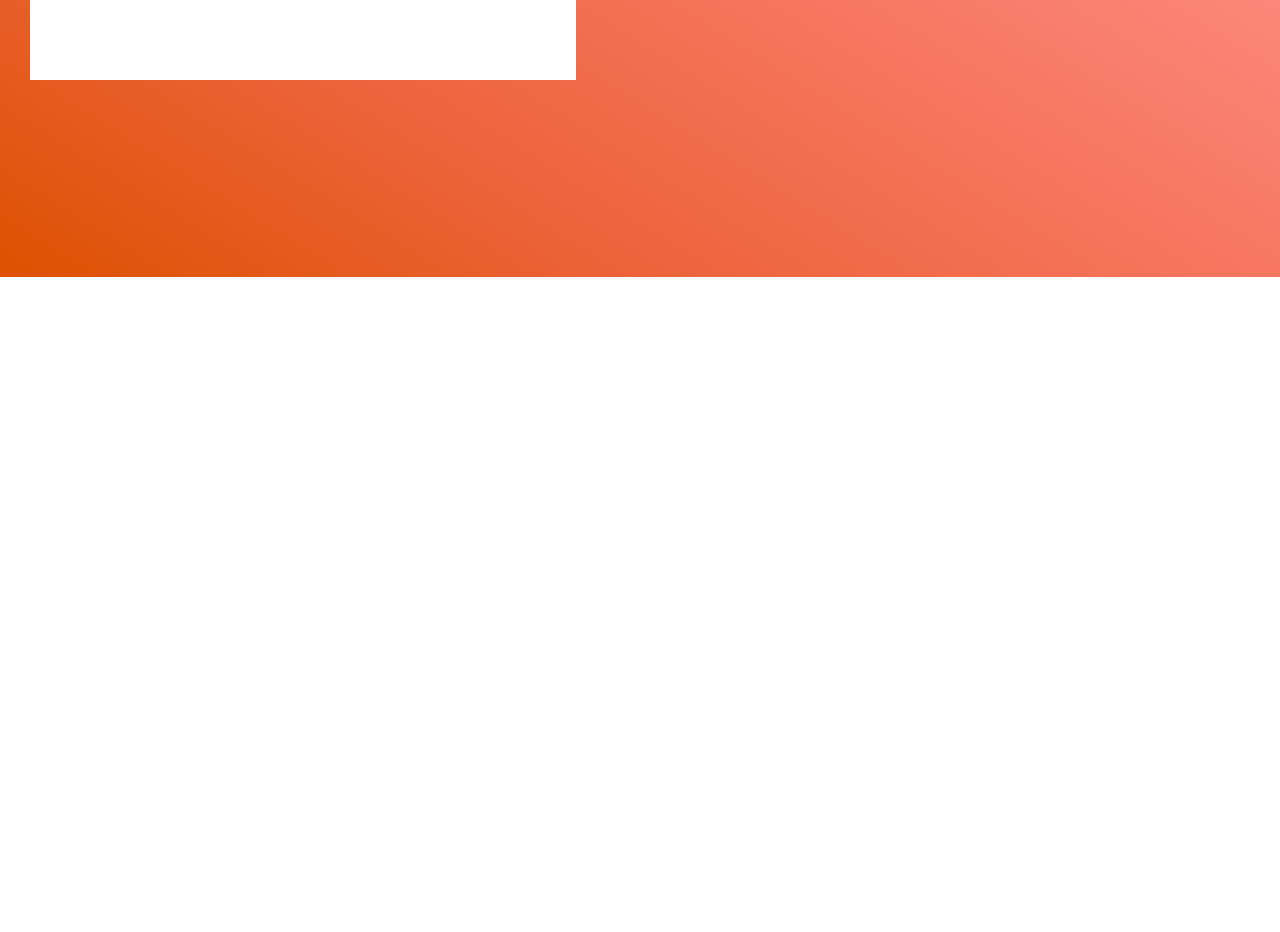
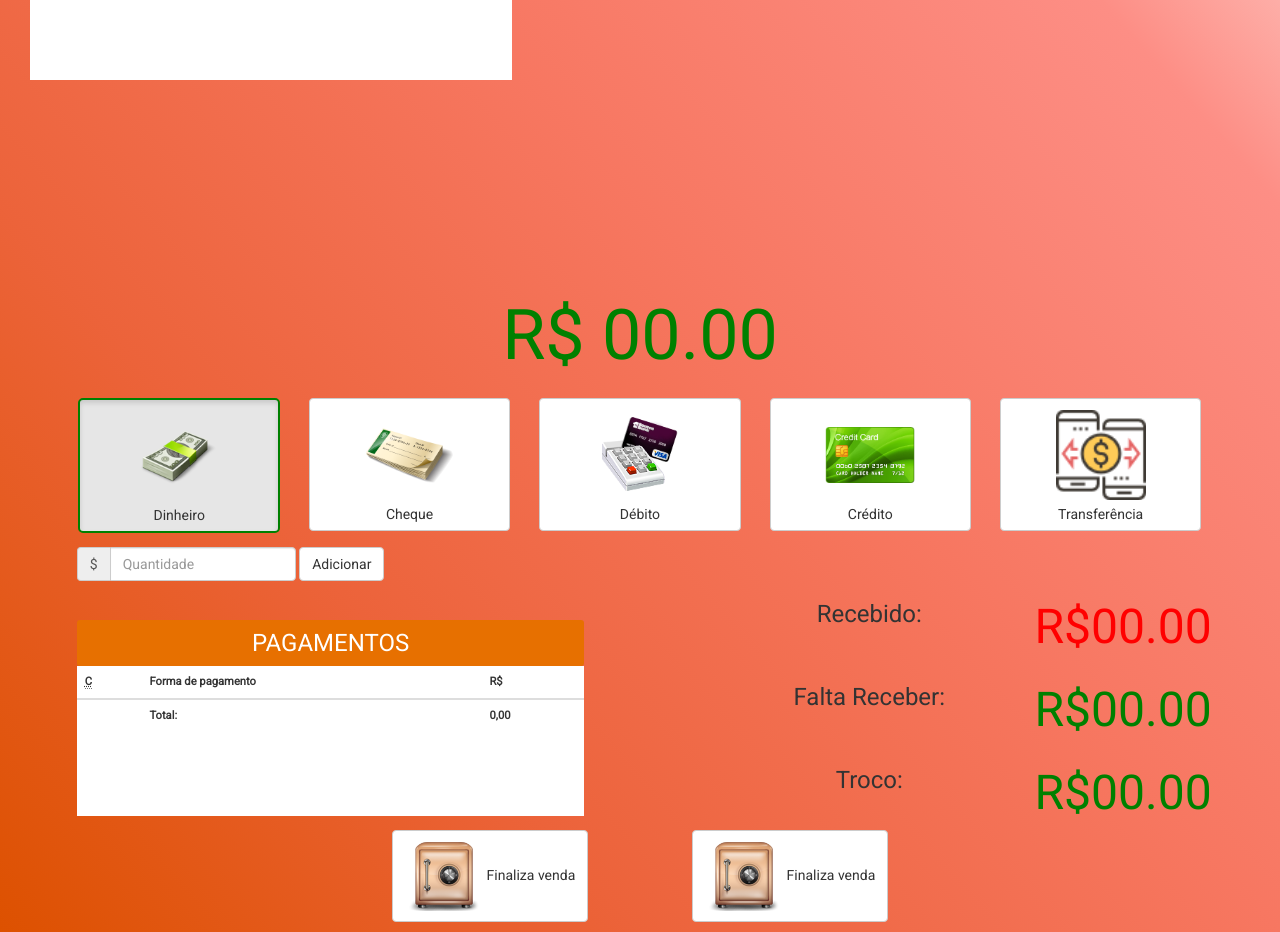
Before and after one commit to gkhonda/Sold_Alt, an Electron app: page src/html/sale.html in a window 1280 px wide. Shown: the part 523-1455 px from the top of the page. Before the commit the page ends 800 px from the top, so only its background shows below. Drawn offline with nearby package versions, Linux system fonts and the light colour scheme.

Commit message:
Juntando as telas sale e finish sale numa só muiiiiita louca

```diff
--- a/main.js
+++ b/main.js
@@ -14,7 +14,7 @@ const url = require('url')
 // initialization and is ready to create browser windows.
 // Some APIs can only be used after this event occurs.
 app.on('ready', () => {
-  mainWindow.createWindow('src/html/finish_sale.html')
+  mainWindow.createWindow('src/html/login.html')
 })
 
 // Quit when all windows are closed.
--- a/mainWindow.js
+++ b/mainWindow.js
@@ -14,7 +14,7 @@ exports.createWindow = (url_) => {
         minWidth: 350,
         minHeight: 300,
         autoHideMenuBar: true,
-        fullscreen: true,
+        // fullscreen: true,
     }
 
     this.win = window.createWindow(windowOptions)
--- a/src/css/finish_sale.css
+++ b/src/css/finish_sale.css
@@ -64,7 +64,7 @@ img {
     margin-top: 3%;
 }
 
-.table-size {
+.table-size #payment{
     height: 150px;
     overflow: auto;
     background: white;
--- a/src/css/sale.css
+++ b/src/css/sale.css
@@ -1,7 +1,6 @@
 /* Propriedades do html */
 
 html {
-    font-family: Roboto;
     min-height: 100%;
 }
 
@@ -9,6 +8,10 @@ body {
     font-family: Roboto;
     background-image: linear-gradient(to left bottom, #ffffff, #fd8e85, #f77761, #ec633a, #dd5100);
     background-repeat: no-repeat;
+}
+
+header {
+    height: 100vh !important;
 }
 
 /* Titulos */
@@ -24,13 +27,35 @@ h1 {
     border-radius: 3px;
 }
 
+/* Colunas da página de cima */
+
+.up-page{
+    width: 40%;
+    margin: 40px 20px 10px 30px;
+    background-color: transparent;
+}
+
 /* Limita tamanho da tabela */
 
-.table-size {
+#sale{
+    height: 400px;
+    overflow: auto;
+    background: white;
+}
+
+#product{
     height: 300px;
     overflow: auto;
     background: white;
 }
+
+#payment{
+    height: 150px;
+    overflow: auto;
+    background: white;
+}
+
+/* Propriedades das tabelas */
 
 table {
     width: 100%;
@@ -43,7 +68,6 @@ table {
 
 tr .del {
 	background-color: #e74c3c;
-	/* height: 10px; */
 	margin-right: 0px;
     text-align: center;
 	color: white;
@@ -52,11 +76,6 @@ tr .del {
 	opacity: 0;
 	transition: .2s linear;
 }
-
-.col-md-6 {
-    width: 45% !important;
-}
-
 
 tr:hover .del {
     width: 20px;
@@ -86,21 +105,12 @@ tr:hover .del {
   display: inline-block;
 }
 
-.panel {
-    margin-bottom: 0 !important;
-}
+/* Painel - Adicionar o Produto */
 
 .panel-heading {
     width: 100%;
     margin-top: -52px;
     z-index: 100;
-}
-
-.col-md-6 {
-    width: 40%;
-    /* height: 100%; */
-    margin: 40px 20px 10px 30px;
-    background-color: transparent;
 }
 
 .panel-block {
@@ -116,7 +126,6 @@ tr:hover .del {
     margin-right: 10px;
     float: left;
 }
-
 
 .h2 {
     display: block;
@@ -149,6 +158,7 @@ tr:hover .del {
 
 .second-size button {
     margin-top: .5em;
+    float: left;
 }
 
 .second-size a{
@@ -167,9 +177,9 @@ tr:hover .del {
 
 .is-small {
     width: 1em !important;
-
 }
 
+/* Campo de Pesquisa */
 .pesquisa {
     width: 100%;
     margin-bottom: 0 !important;
@@ -192,6 +202,8 @@ tr:hover .del {
     font-size: 12px;
 }
 
+/* Botao da sale */
+
 .finish-sale {
     float: right;
 }
@@ -199,3 +211,92 @@ tr:hover .del {
 .to-right {
     width: 45%;
 }
+
+/* Pagina 2 */
+
+h2 {
+    color: green;
+    font-size: 5em;
+    text-align: center;
+}
+
+img {
+    width: 90px;
+    margin: .3em;
+}
+
+.btn-toolbar{
+    padding-left: 5%;
+    padding-right: 5%;
+    width: 100%;
+    margin: auto;
+    align-content: center;
+}
+
+.opt{
+    width: 17.5% !important;
+    margin: 1.25% !important;
+}
+
+.form-inline {
+    padding-left: 6%;
+}
+
+
+.vendas {
+    margin-left: 6%;
+    margin-top: 3%;
+}
+
+
+.green {
+    color: green;
+    font-size: 2em;
+}
+
+
+.red {
+    color: red;
+    font-size: 2em;
+}
+
+.col-md-6 {
+    max-width: 42%;
+    text-align: center;
+}
+
+.right {
+    float: right;
+    margin-right: 3%;
+}
+
+h3 {
+    text-align: center;
+    float: left;
+    width: 100%;
+    overflow: hidden;
+}
+
+h3 span {
+    float: right;
+}
+
+.final-btn {
+    /* align-content: center; */
+    text-align: center;
+    margin-bottom: 10px;
+}
+
+.final-btn a{
+    margin-left: 50px;
+    margin-right: 50px;
+}
+
+.final-btn img {
+    width: 70px;
+}
+
+.active {
+    border-radius: 5px !important;
+    border: 2px solid green !important;
+}
--- a/src/html/sale.html
+++ b/src/html/sale.html
@@ -10,11 +10,13 @@
 </head>
 <body class="body">
 
+    <header>
+
     <!-- Divide a tela em 2 partes -->
     <div class="row">
 
         <!-- Parte da esquerda -->
-        <div class="col-md-6">
+        <div class="col-md-6 up-page">
             <h1>Adicione o produto</h1>
         <!-- Painel -->
             <div class="panel-block">
@@ -45,7 +47,7 @@
             </div>
             <div class="produto">
                 <h1>Produto</h1>
-                <div class="table-size">
+                <div class="table-size" id="product">
 
                     <table class="table table-hover" id="tableSearch">
                         <div class="field pesquisa">
@@ -77,9 +79,9 @@
         </div>
 
 
-        <div class="col-md-6 to-right">
+        <div class="col-md-6 to-right up-page">
                 <h1>Vendas</h1>
-                <div class="table-size">
+                <div class="table-size" id="sale">
                 <table class="table">
                         <thead>
                         <tr>
@@ -108,6 +110,105 @@
         </div>
 
     </div>
+</header>
+    <!-- Aqui  -->
+
+    <div class="second-page">
+
+    <h2>R$ <span id="to-pay">00.00</span></h2>
+
+    <!-- <h1>Selecione a forma de pagamento</h1> -->
+
+    <div class="btn-toolbar" data-toggle="buttons">
+
+        <label class="btn btn-default opt active" id="Dinheiro" value=1>
+          <input type="radio" name="options"> <img src="../images/Dinheiro.png" alt=""> <br> Dinheiro <!-- type radio -->
+        </label>
+        <label class="btn btn-default opt" id="Cheque" value=2>
+          <input type="radio" name="options"> <img src="../images/Cheque.png" alt=""> <br> Cheque
+        </label>
+
+        <label class="btn btn-default opt" id="Debito" value=3>
+          <input type="radio" name="options"> <img src="../images/Debito.png" alt=""> <br> Débito
+        </label>
+
+        <label class="btn btn-default opt" id="Credito" value=4>
+            <input type="radio" name="options"> <img src="../images/Credito.png" alt=""> <br> Crédito
+          </label>
+
+        <label class="btn btn-default opt" id="Transferencia" value=5>
+            <input type="radio" name="options"> <img src="../images/money-transfer.png" alt=""> <br> Transferência
+        </label>
+
+  </div>
+
+    <div class="form-inline">
+        <div class="form-group">
+            <div class="input-group">
+            <div class="input-group-addon">$</div>
+            <input type="text" class="form-control" id="lblQuantidade" placeholder="Quantidade">
+            </div>
+        </div>
+        <!-- <div class='input-group date' id='datepicker'>
+            <input type='date' class="form-control" />
+            <span class="input-group-addon">
+                <span class="glyphicon glyphicon-calendar"></span>
+            </span>
+        </div>
+        <div class="form-group">
+            <select class="form-control" id="exampleFormControlSelect1">
+                <option>1</option>
+                <option>2</option>
+                <option>3</option>
+            </select>
+        </div> -->
+        <p class="btn btn-default" id="add-payment">Adicionar</p>
+    </div>
+
+    <div class="row">
+            <div class="col-md-6 vendas">
+                    <h1>Pagamentos</h1>
+                    <div class="table-size" id="payment">
+                    <table class="table">
+                            <thead>
+                            <tr>
+                                <th><abbr title="Codigo">C</abbr></th>
+                                <th>Forma de pagamento</th>
+                                <th>R$</abbr></th>
+                            </tr>
+                            </thead>
+                            <tfoot>
+                            <tr>
+                                <th><abbr title="Position"></abbr></th>
+                                <th>Total: </th>
+                                <th id="totalValue">0,00</th>
+                            </tr>
+                            </tfoot>
+                            <tbody id="saleTable">
+                            </tbody>
+                        </table>
+                        </div>
+
+            </div>
+
+            <div class="col-md-6 right">
+                    <h3>Recebido: <span id="red" class="red">R$ <span id="received"> 00.00</span> </span></h3>
+                    <h3>Falta Receber: <span class="green">R$ <span id="to-receive"> 00.00</span> </span></h3>
+                    <h3>Troco: <span class="green">R$ <span id="change"> 00.00</span> </span></h3>
+            </div>
+
+    </div>
+
+
+    <div class="final-btn">
+        <a class="btn btn-default" id="btn-end-sale"><img src="../images/Cofre.png" alt=""> Finaliza venda</a>
+
+        <a class="btn btn-default" id="back-sale"><img src="../images/Cofre.png" alt=""> Finaliza venda</a>
+    </div>
+
+
+</div>
+
 
 
 <script>
--- a/src/js/sale.js
+++ b/src/js/sale.js
@@ -212,8 +212,12 @@ $('.finish-sale').on('click', function() {
 	// win.showUrl('src/html/finish_sale.html', '', () => {
 	// })
 
-	ipcRenderer.send('payment',
-            venda)
+	$('html,body').animate({
+        scrollTop: $(".second-page").offset().top},
+        'slow');
+
+	// ipcRenderer.send('payment',
+    //         venda)
 
 
 })
```
Also changed, not shown: src/html/finish_sale.html (+1 -1 lines).
